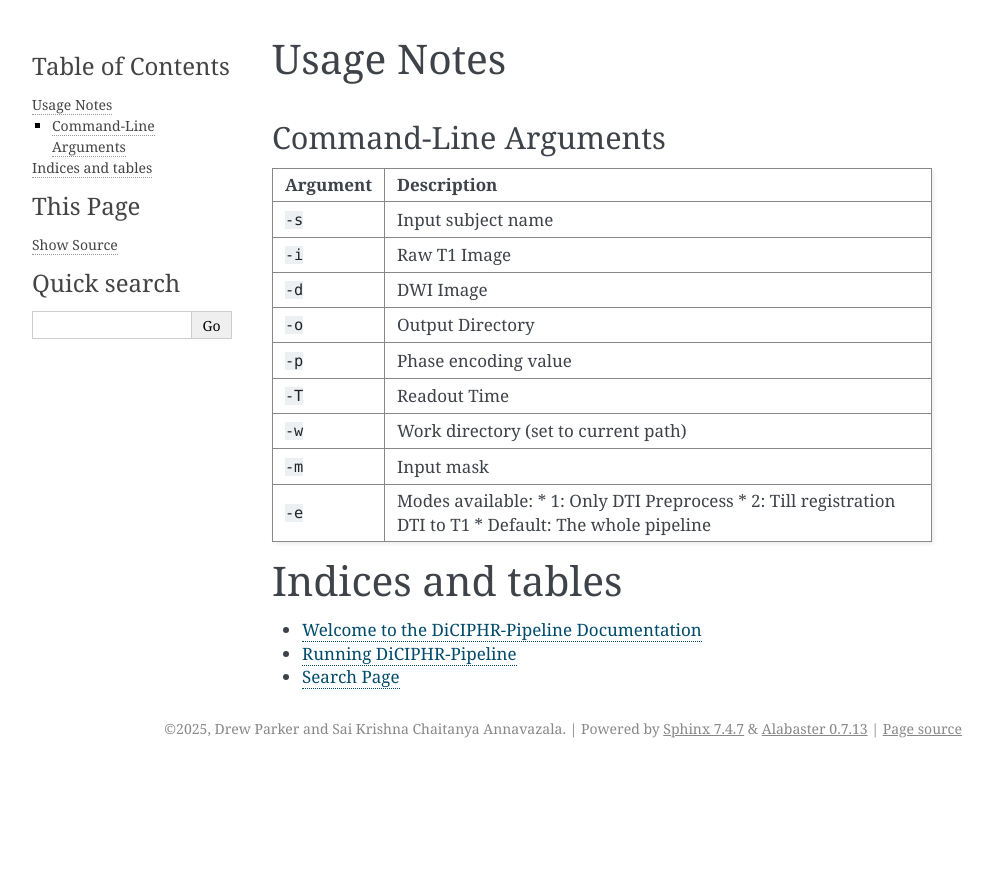
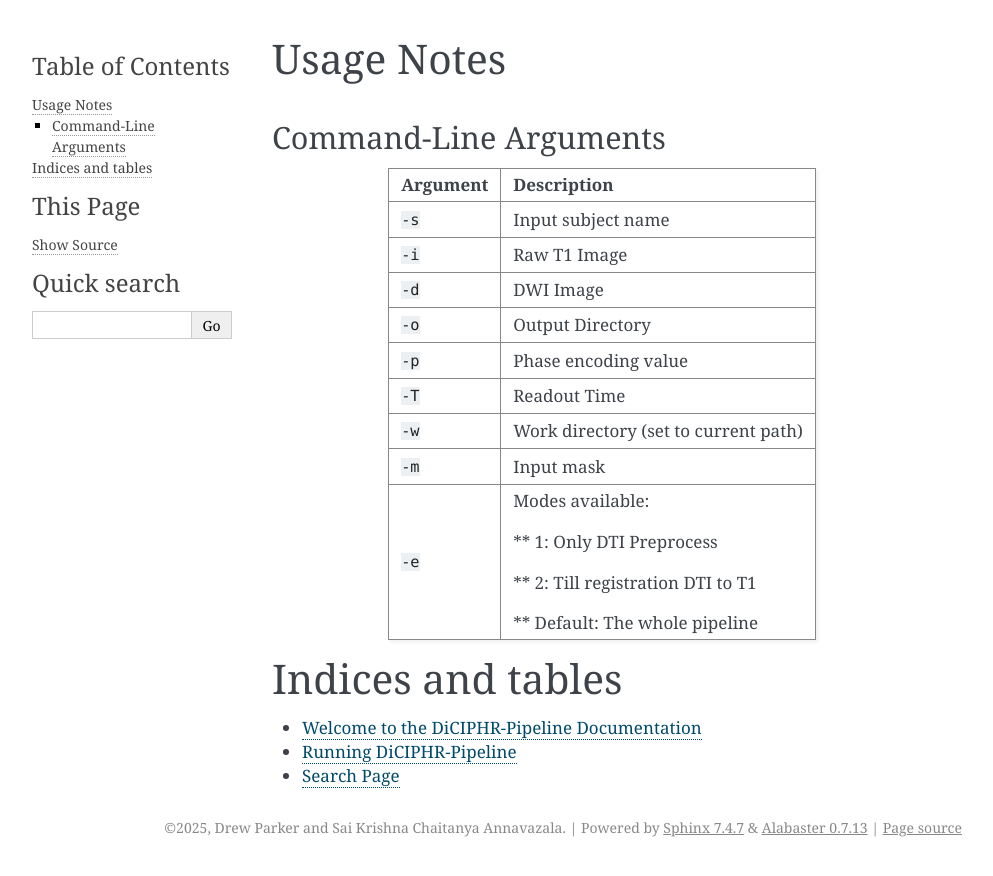
Before and after one commit to SaiKrishnaChaitanya24/DiCIPHR-Pipeline-Documentation, a Sphinx documentation site: the page built from source/UsageNotes.rst, in a window 1280 px wide. Shown: the top 876 px of the page, without its empty margins (148-1141 px from the left). Built offline with Sphinx 7.4.7, drawn with Linux system fonts in a browser that asks for light colours.

```diff
--- a/source/UsageNotes.rst
+++ b/source/UsageNotes.rst
@@ -27,9 +27,12 @@ Command-Line Arguments
      - Input mask
    * - ``-e``
      - Modes available:
-       * 1: Only DTI Preprocess
-       * 2: Till registration DTI to T1
-       * Default: The whole pipeline
+
+       ** 1: Only DTI Preprocess
+
+       ** 2: Till registration DTI to T1
+
+       ** Default: The whole pipeline
 
 
 Indices and tables
```
